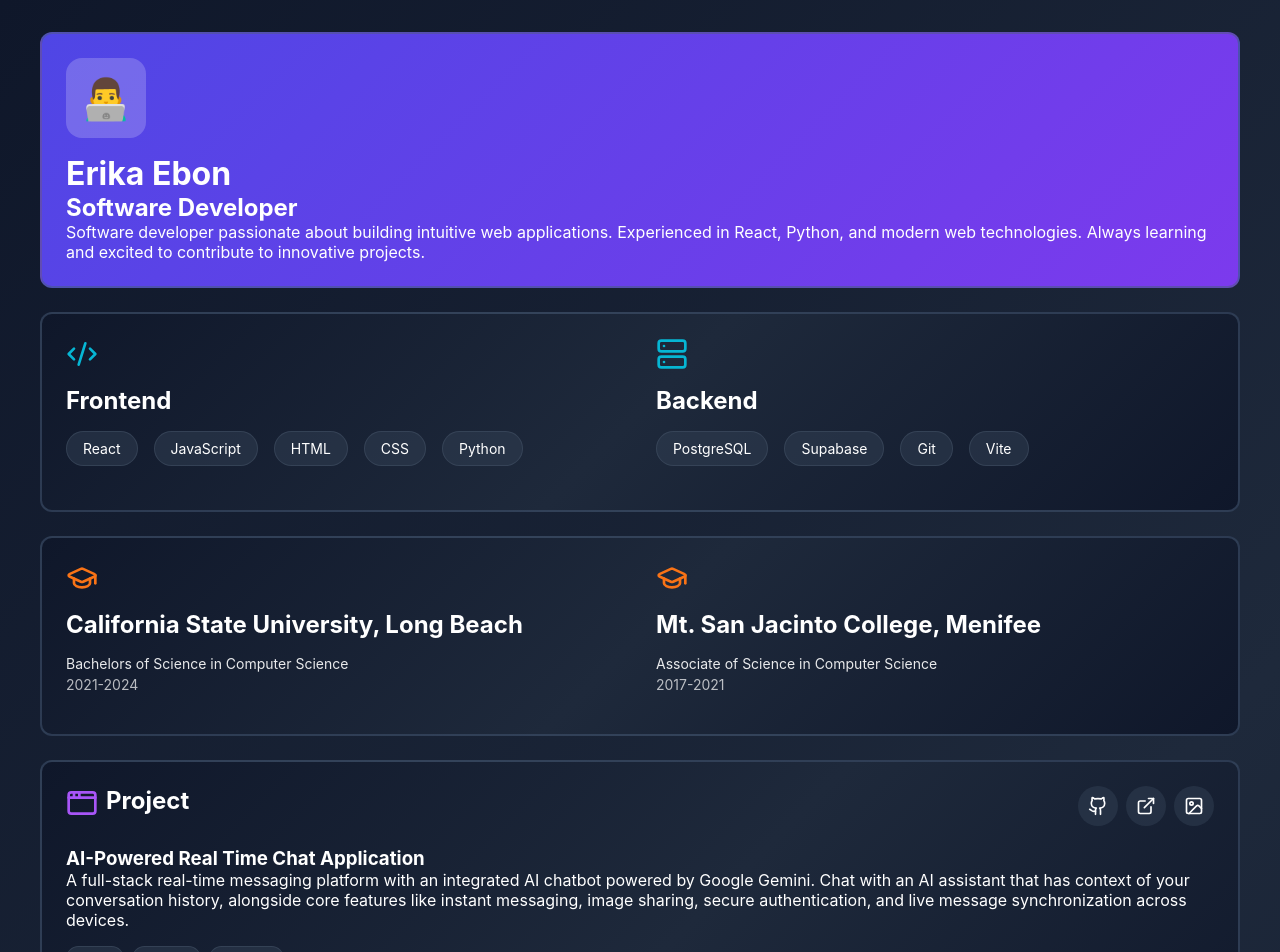
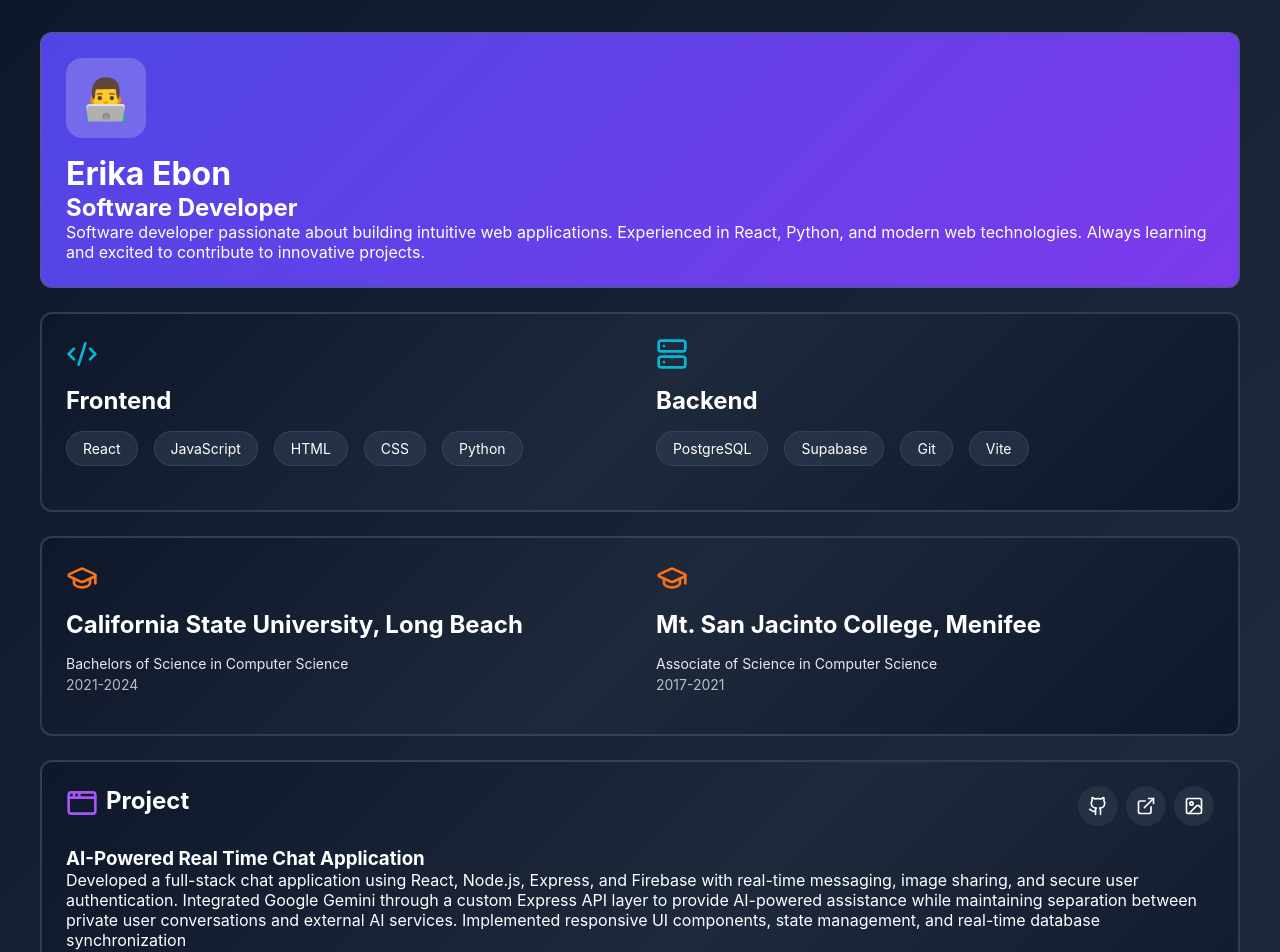
Before and after one commit to embe8/swe-portfolio-v2, a React (Vite) app: page / in a window 1280 px wide. Shown: the top 952 px of the page. Built offline with nearby package versions, Linux system fonts and the light colour scheme.

Commit message:
update chat app description

```diff
--- a/src/App.jsx
+++ b/src/App.jsx
@@ -61,7 +61,7 @@ export default function Portfolio() {
   const projects = [
     {
       title: 'AI-Powered Real Time Chat Application',
-      description: 'A full-stack real-time messaging platform with an integrated AI chatbot powered by Google Gemini. Chat with an AI assistant that has context of your conversation history, alongside core features like instant messaging, image sharing, secure authentication, and live message synchronization across devices.',
+      description: 'Developed a full-stack chat application using React, Node.js, Express, and Firebase with real-time messaging, image sharing, and secure user authentication. Integrated Google Gemini through a custom Express API layer to provide AI-powered assistance while maintaining separation between private user conversations and external AI services. Implemented responsive UI components, state management, and real-time database synchronization',
       tech: ['React', 'Node.js', 'Firebase'],
       gradient: 'bg-gradient-to-r from-cyan-500 to-blue-500',
       links: [
```
